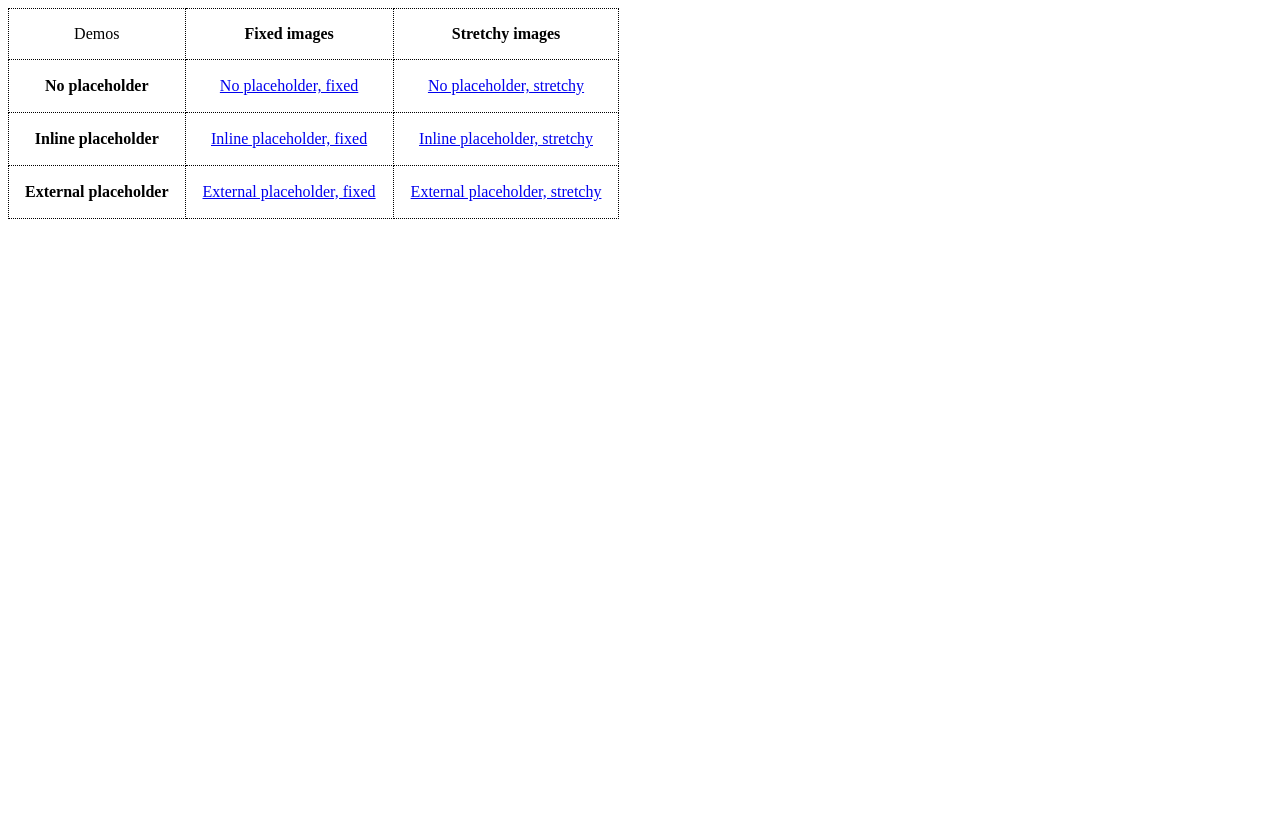
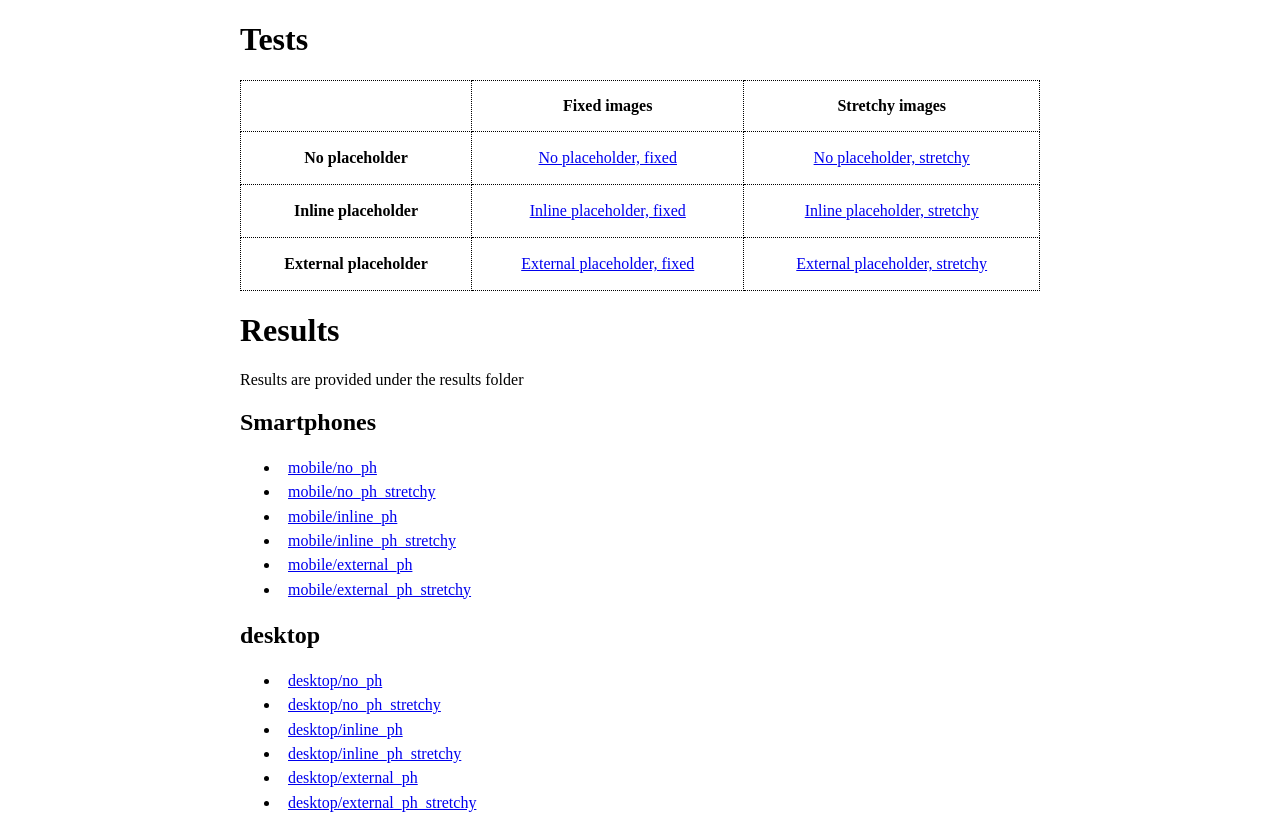
Before and after one commit to verlok/lazyload_placeholders_test, a plain HTML site: page index.html in a window 1280 px wide. Before the commit the page ends 800 px from the top, so only its background shows below. Drawn offline with Linux system fonts and the light colour scheme.

Commit message:
Results are linked from the home page

```diff
--- a/index.html
+++ b/index.html
@@ -6,17 +6,20 @@
     <meta http-equiv="X-UA-Compatible" content="ie=edge">
     <title>LazyLoad Placeholder Peformance Test</title>
     <style>
-        table {border-collapse: collapse; }
+        body {max-width: 800px; margin:0 auto}
+        table {border-collapse: collapse; width: 100%}
         td, th {border: 1px solid black; border-style: dotted; text-align: center}
-        th,a {padding: 1em; }
+        th, table a {padding: 1em; }
+        ul a {padding: 0.2em 0.5em}
         a {display: block}
         a:hover {background:#eee}
     </style>
 </head>
 <body>
+    <h1>Tests</h1>
     <table>
         <tr>
-            <td>Demos</td>
+            <td></td>
             <th scope="col">Fixed images</th>
             <th scope="col">Stretchy images</th>
         </tr>
@@ -36,6 +39,25 @@
             <td><a href="./tests/external_ph_stretchy.html">External placeholder, stretchy</a></td>
         </tr>
     </table>
-
+    <h1>Results</h1>
+    <p>Results are provided under the results folder</p>
+    <h2>Smartphones</h2>
+    <ul>
+        <li><a href="./results/mobile/no_ph.html">mobile/no_ph</a></li>
+        <li><a href="./results/mobile/no_ph_stretchy.html">mobile/no_ph_stretchy</a></li>
+        <li><a href="./results/mobile/inline_ph.html">mobile/inline_ph</a></li>
+        <li><a href="./results/mobile/inline_ph_stretchy.html">mobile/inline_ph_stretchy</a></li>
+        <li><a href="./results/mobile/external_ph.html">mobile/external_ph</a></li>
+        <li><a href="./results/mobile/external_ph_stretchy.html">mobile/external_ph_stretchy</a></li>
+    </ul>
+    <h2>desktop</h2>
+    <ul>
+        <li><a href="./results/desktop/no_ph.html">desktop/no_ph</a></li>
+        <li><a href="./results/desktop/no_ph_stretchy.html">desktop/no_ph_stretchy</a></li>
+        <li><a href="./results/desktop/inline_ph.html">desktop/inline_ph</a></li>
+        <li><a href="./results/desktop/inline_ph_stretchy.html">desktop/inline_ph_stretchy</a></li>
+        <li><a href="./results/desktop/external_ph.html">desktop/external_ph</a></li>
+        <li><a href="./results/desktop/external_ph_stretchy.html">desktop/external_ph_stretchy</a></li>
+    </ul>
 </body>
 </html>
```
Also changed, not shown: README.md.
